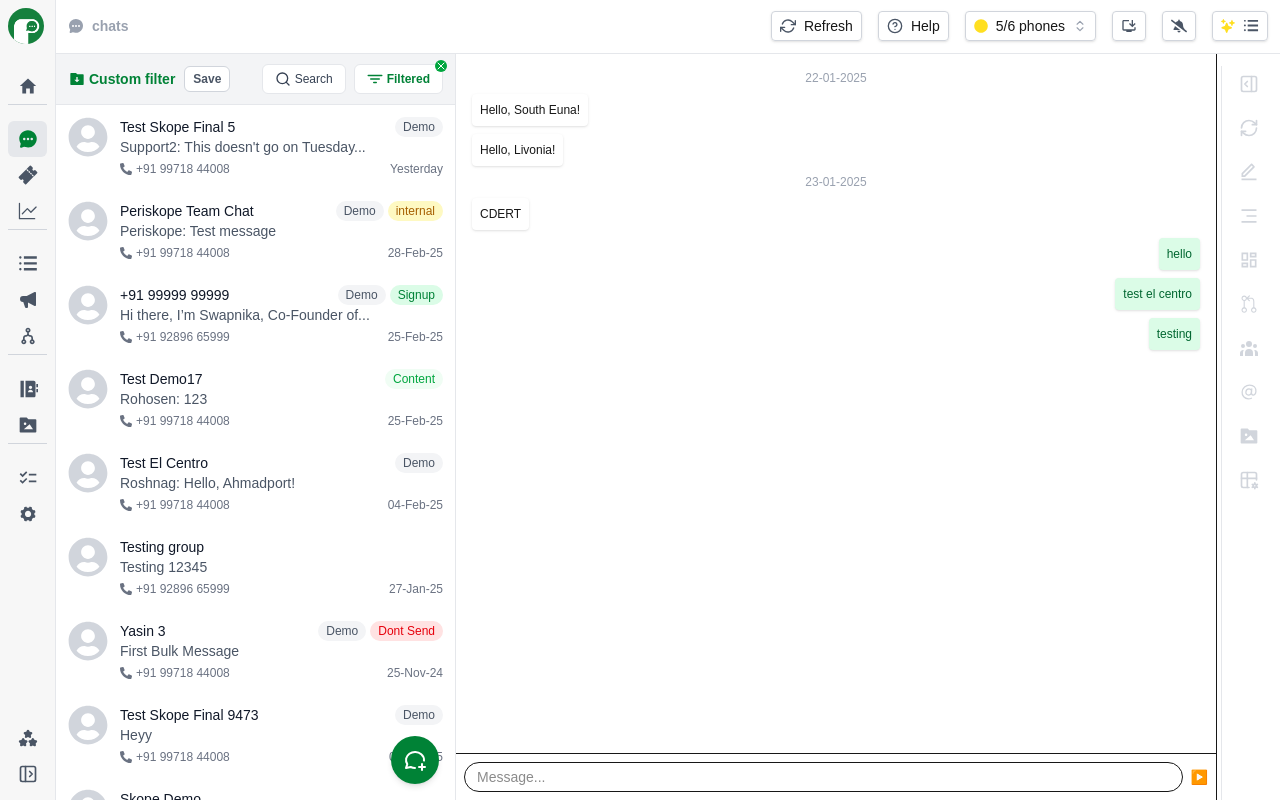
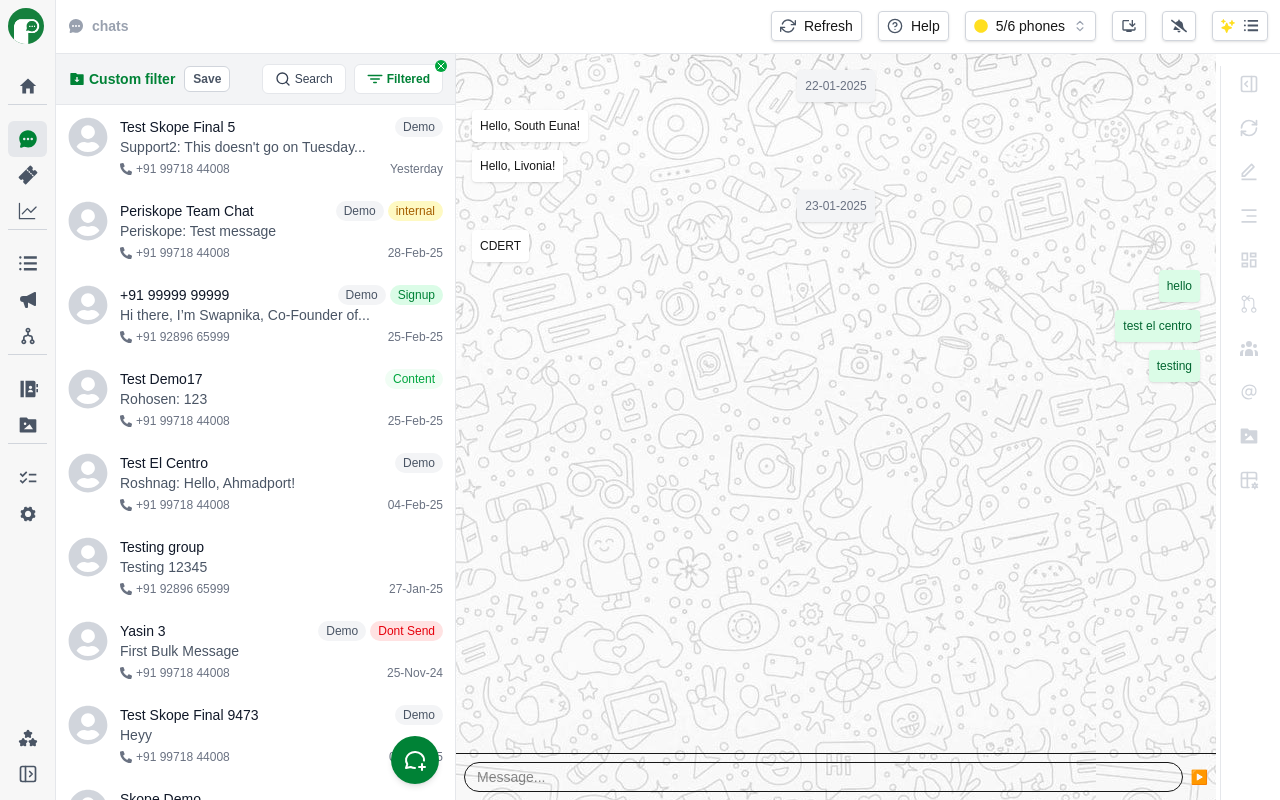
Before and after one commit to BRV12G/persikope-chat, a Next.js app in the folder chat-application/: page /Chatpage in a window 1280 px wide. Built offline with nearby package versions, Linux system fonts and the light colour scheme.

Commit message:
styling(chat-ground): - background added -date styling

```diff
--- a/chat-application/src/app/Chatpage/page.tsx
+++ b/chat-application/src/app/Chatpage/page.tsx
@@ -14,7 +14,7 @@ export default function Home() {
         <div className="flex flex-grow overflow-hidden">
           <ChatList />
           <ChatView />
-            <div className="w-16 h-full bg-white border-l flex flex-col items-center pt-3 space-y-3 relative">
+            <div className="w-16 h-full bg-white  flex flex-col items-center pt-3 space-y-3 relative">
                 <RightSidebar /></div>
         </div>
       </div>
--- a/chat-application/src/components/ChatView.tsx
+++ b/chat-application/src/components/ChatView.tsx
@@ -1,16 +1,17 @@
 // components/ChatView.tsx
 export default function ChatView() {
   return (
-    <div className="flex-grow flex flex-col justify-between bg-chat bg-cover">
+    <div className="flex-grow flex flex-col justify-between " style={{ backgroundImage: "url('/whatsapp_background.jpg')" }} >
       <div className="p-4 space-y-2 overflow-y-auto">
-        <div className="text-center text-gray-400 text-xs">22-01-2025</div>
+        <div className="text-center text-gray-500 text-xs "><div className="bg-gray-100 rounded p-2 inline-block text-xs shadow">22-01-2025</div></div>
         <div className="text-left">
           <div className="bg-white rounded p-2 inline-block text-xs shadow">Hello, South Euna!</div>
         </div>
         <div className="text-left">
           <div className="bg-white rounded p-2 inline-block text-xs shadow">Hello, Livonia!</div>
         </div>
-        <div className="text-center text-gray-400 text-xs">23-01-2025</div>
+                <div className="text-center text-gray-500 text-xs "><div className="bg-gray-100 rounded p-2 inline-block text-xs shadow">23-01-2025</div></div>
+
         <div className="text-left">
           <div className="bg-white rounded p-2 inline-block text-xs shadow">CDERT</div>
         </div>
```
Also changed, not shown: chat-application/public/whatsapp_background.jpg (added).
